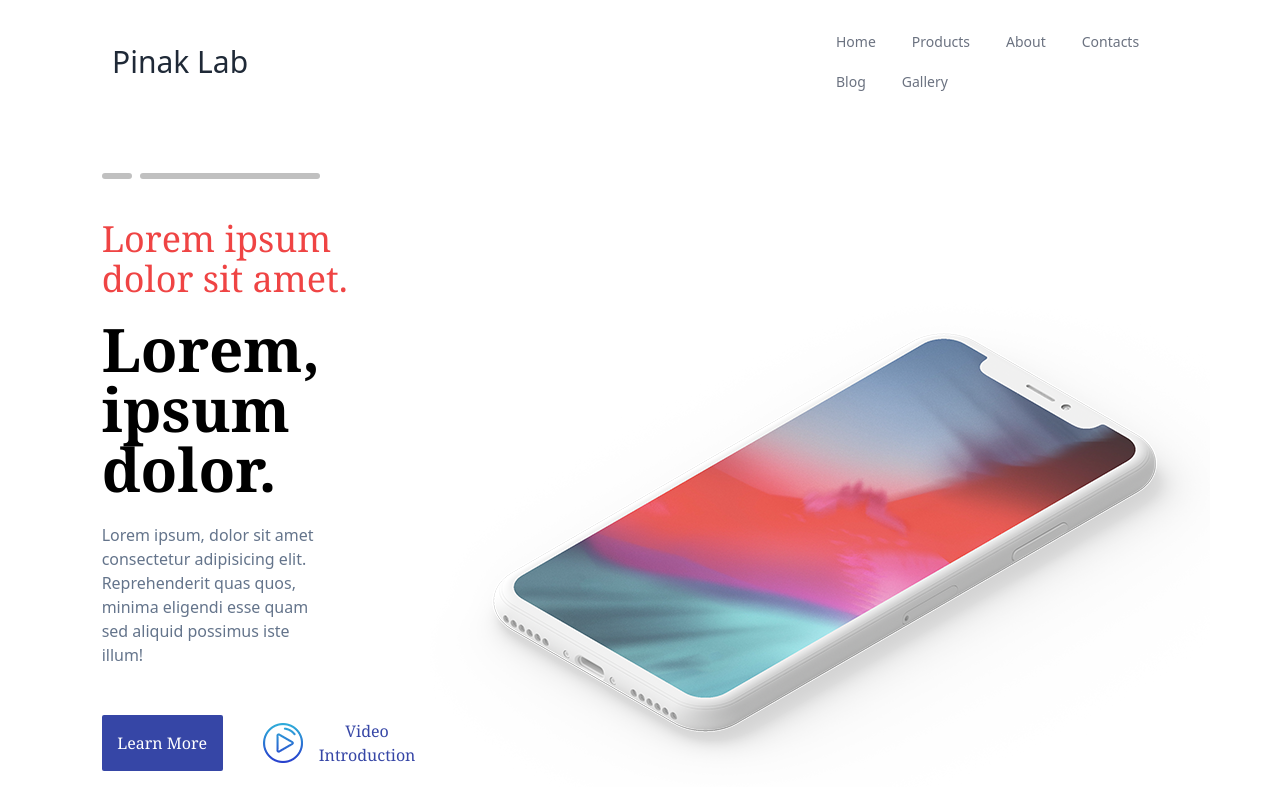
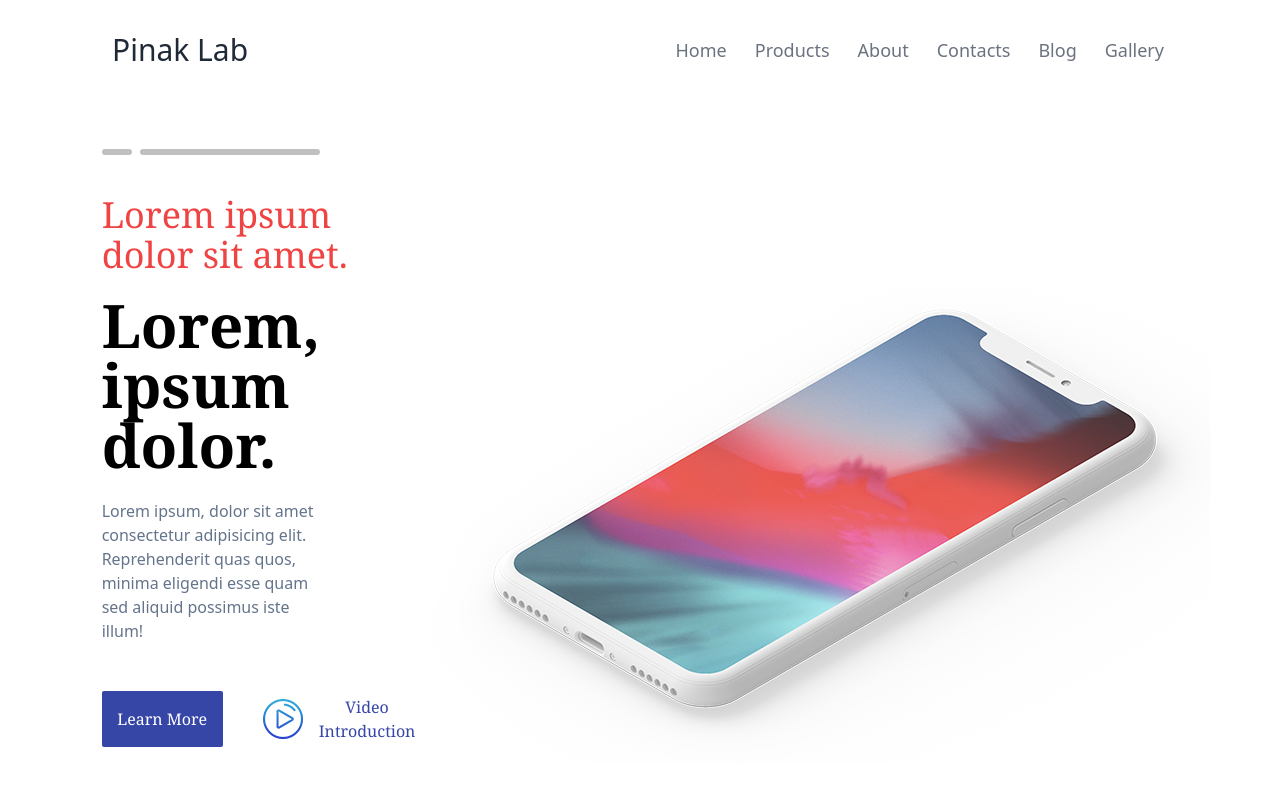
Before and after one commit to shaikat17/pinak, a React (Vite) app: page / in a window 1280 px wide. Shown: the top 800 px of the page. Built offline with nearby package versions, Linux system fonts and the light colour scheme.

Commit message:
Fix nav menu

```diff
--- a/src/components/Shared/Navbar.jsx
+++ b/src/components/Shared/Navbar.jsx
@@ -1,5 +1,4 @@
 import { Link } from "react-router-dom";
-import { FiMenu } from "react-icons/fi";
 
 const Navbar = () => {
     const menu = <>
@@ -12,7 +11,7 @@ const Navbar = () => {
     </>
     return (
         <div >
-           <div className="navbar bg-base-100 py-4 px-8 lg:px-28">
+           <div className="navbar bg-base-100 py-8 px-8 lg:px-28">
     <div className="navbar-start">
     <a className="text-3xl">Pinak Lab</a>
     </div>
@@ -27,7 +26,7 @@ const Navbar = () => {
     </div>
   </div>
   <div className="navbar-end hidden lg:flex">
-    <ul className="menu menu-horizontal px-1 gap-1">
+    <ul className="flex px-1 gap-7 text-lg">
       {menu}
     </ul>
   </div>
```
